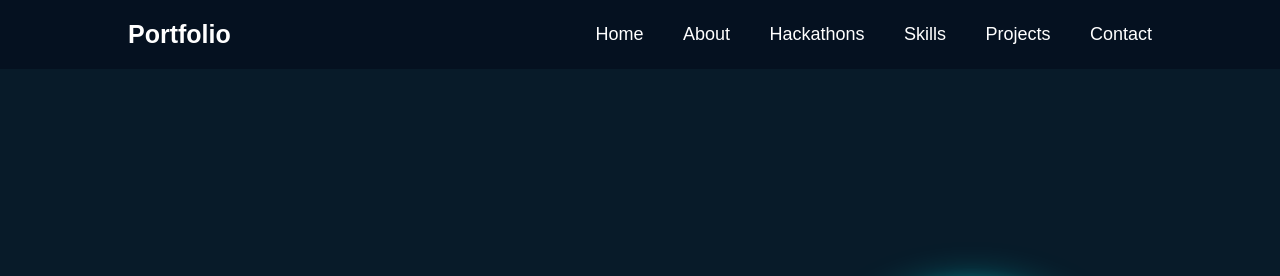
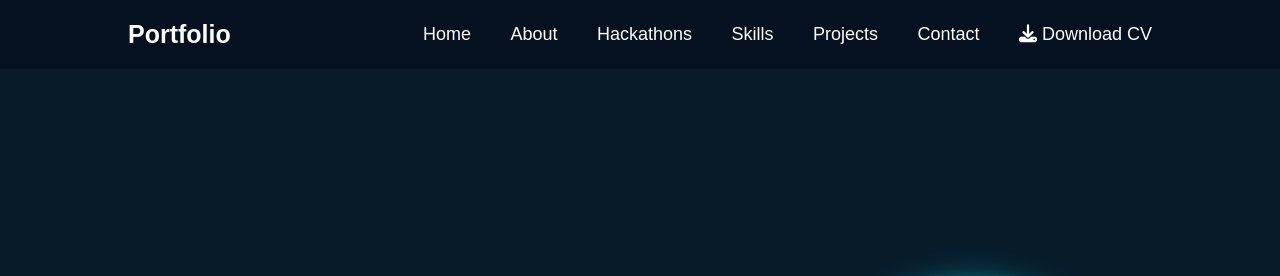
Before and after one commit to Pabodya89/Pabodya89.github.io, a plain HTML site: page index.html in a window 1280 px wide. Shown: the top 276 px of the page. Drawn offline with Linux system fonts and the light colour scheme.

Commit message:
"add my cv for download in the nav"

```diff
--- a/index.html
+++ b/index.html
@@ -17,6 +17,9 @@
             <a href="#skills" style="--i:4">Skills</a>
             <a href="#projects" style="--i:5">Projects</a>
             <a href="#contact" style="--i:6">Contact</a>
+            <a href="assets/cv.pdf" download class="download-cv" style="--i:7">
+                <i class="fas fa-download"></i> Download CV
+            </a>
         </nav>
     </header>
 
```
Also changed, not shown: 2 other files.
